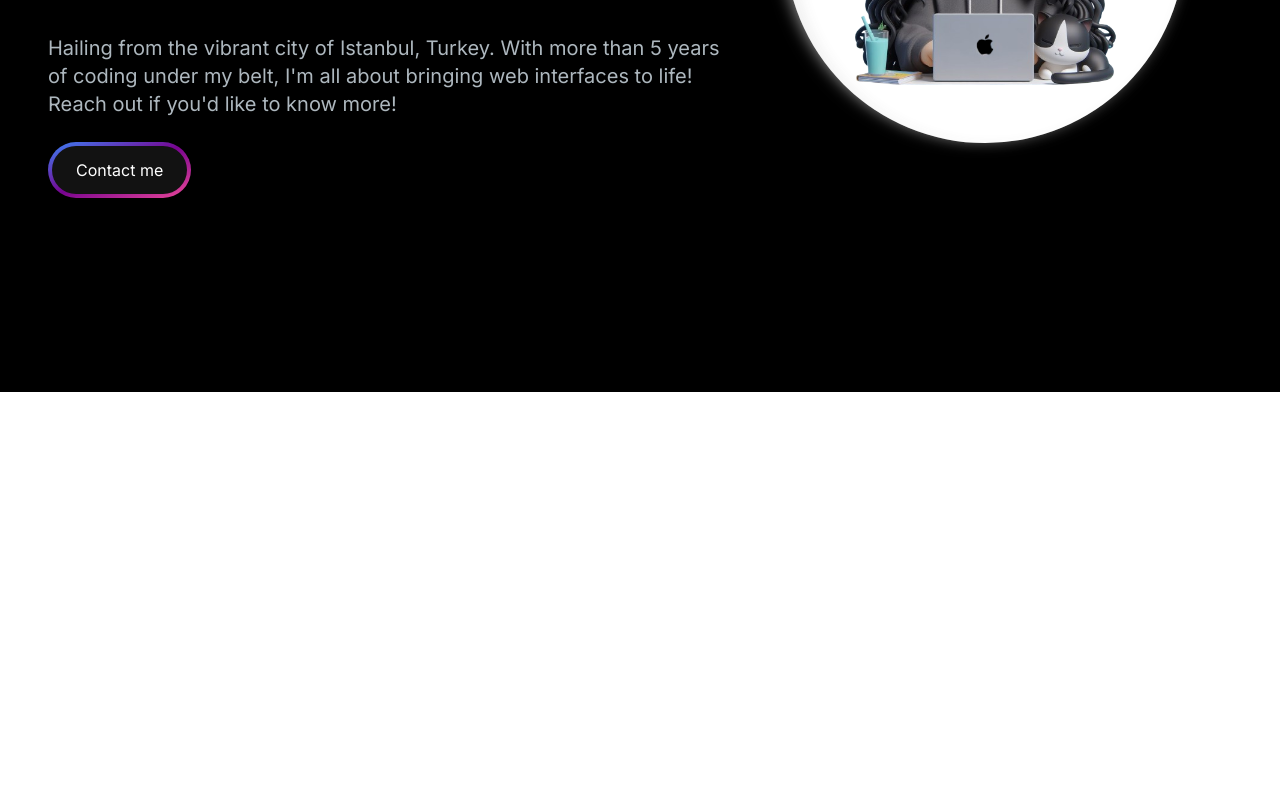
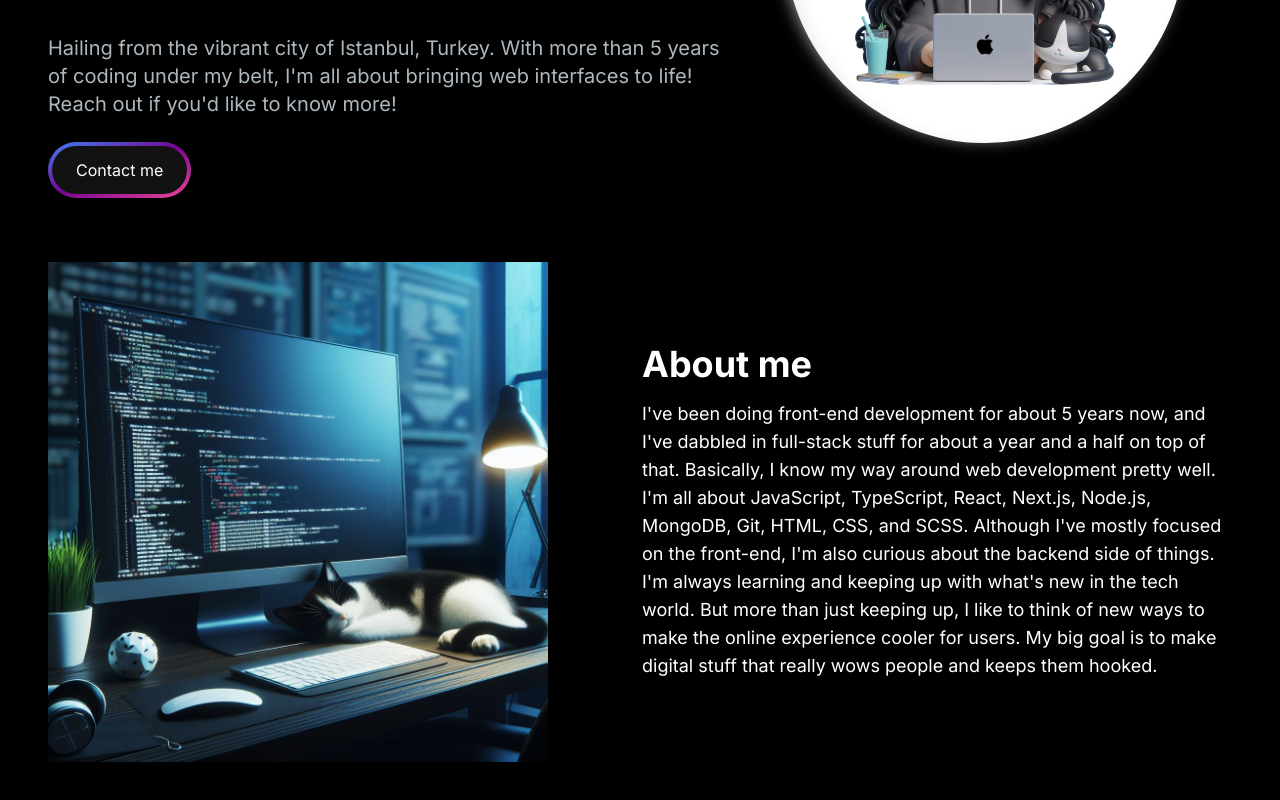
Before and after one commit to blacksheepIV/portfolio-website, a Next.js app: page / in a window 1280 px wide. Shown: the part 408-1208 px from the top of the page. Before the commit the page ends 800 px from the top, so only its background shows below. Built offline with nearby package versions, Linux system fonts and the light colour scheme.

Commit message:
:sparkles: About-me-section
Add about me section

```diff
--- /dev/null
+++ b/app/components/AboutSection/index.tsx
@@ -0,0 +1,35 @@
+'use client'
+
+import Image from 'next/image'
+
+const AboutSection = () => {
+  return (
+    <section className="text-white">
+      <div className="w-full grid md:grid-cols-2 grid-cols-1 gap-1 py-8 items-center sm:py-16">
+        <Image
+          src="/images/about-image.png"
+          alt="about-image"
+          width={500}
+          height={500}
+        />
+        <div>
+          <h2 className="text-4xl font-bold mb-4 mt-4 md:mt-0">About me</h2>
+          <p className="text-base md:text-lg text-left animate-emerge">
+            I&apos;ve been doing front-end development for about 5 years now,
+            and I&apos;ve dabbled in full-stack stuff for about a year and a
+            half on top of that. Basically, I know my way around web development
+            pretty well. I&apos;m all about JavaScript, TypeScript, React,
+            Next.js, Node.js, MongoDB, Git, HTML, CSS, and SCSS. Although
+            I&apos;ve mostly focused on the front-end, I&apos;m also curious
+            about the backend side of things. I&apos;m always learning and
+            keeping up with what&apos;s new in the tech world. But more than
+            just keeping up, I like to think of new ways to make the online
+            experience cooler for users. My big goal is to make digital stuff
+            that really wows people and keeps them hooked.
+          </p>
+        </div>
+      </div>
+    </section>
+  )
+}
+export default AboutSection
--- a/app/globals.css
+++ b/app/globals.css
@@ -28,5 +28,6 @@ html {
 
 body {
   color: rgb(var(--foreground));
-  background: rgb(var(--background-end))
+  background: rgb(var(--background-end));
+  overflow-x: hidden;
 }
--- a/app/page.tsx
+++ b/app/page.tsx
@@ -1,5 +1,6 @@
 import HeroSection from './components/HeroSection'
 import NavBar from './components/NavBar/index'
+import AboutSection from './components/AboutSection'
 
 export default function Home() {
   return (
@@ -7,6 +8,7 @@ export default function Home() {
       <NavBar />
       <div className="container px-12 py-4 mx-auto mt-20">
         <HeroSection />
+        <AboutSection />
       </div>
     </main>
   )
```
Also changed, not shown: public/images/about-image.png (added).
